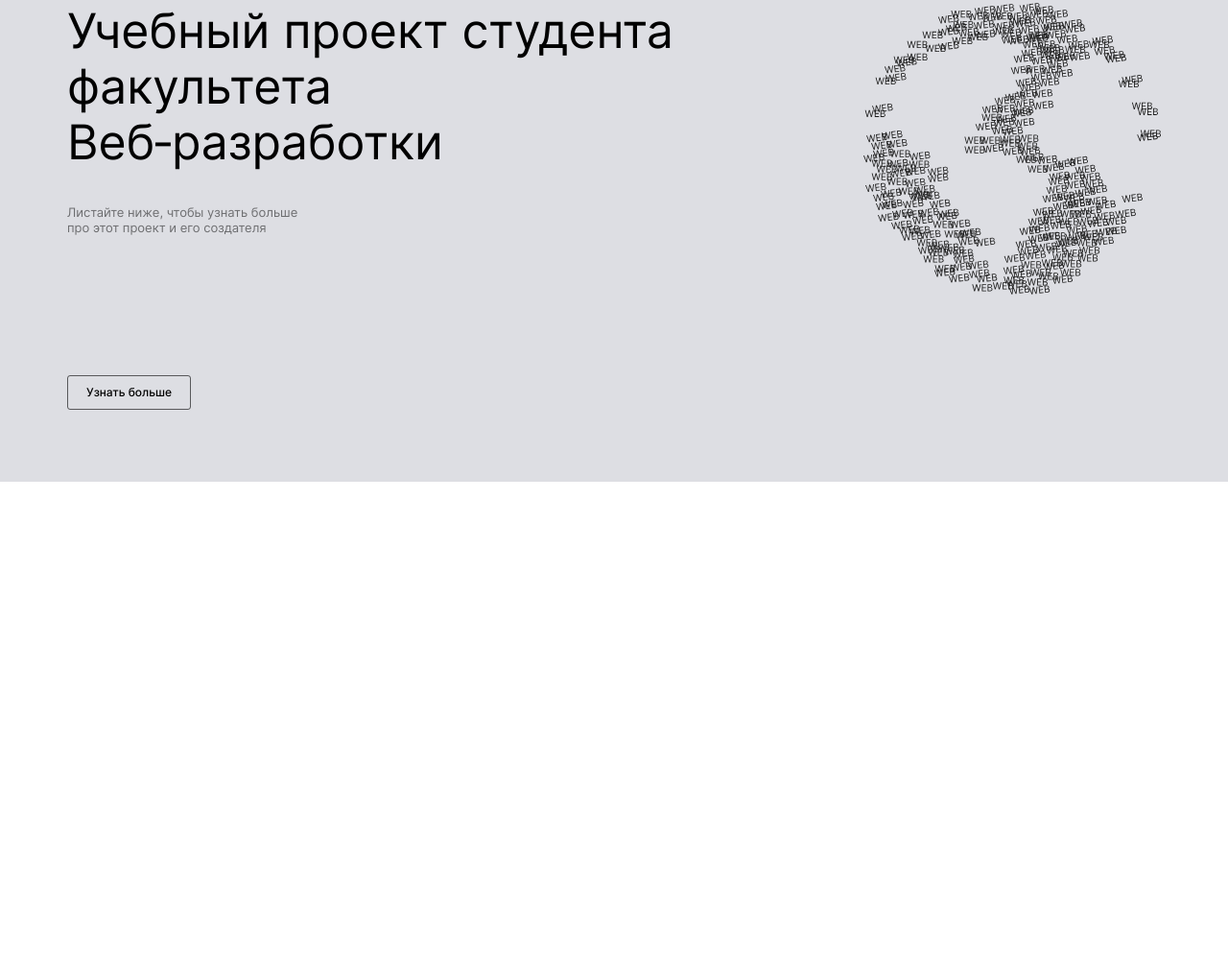
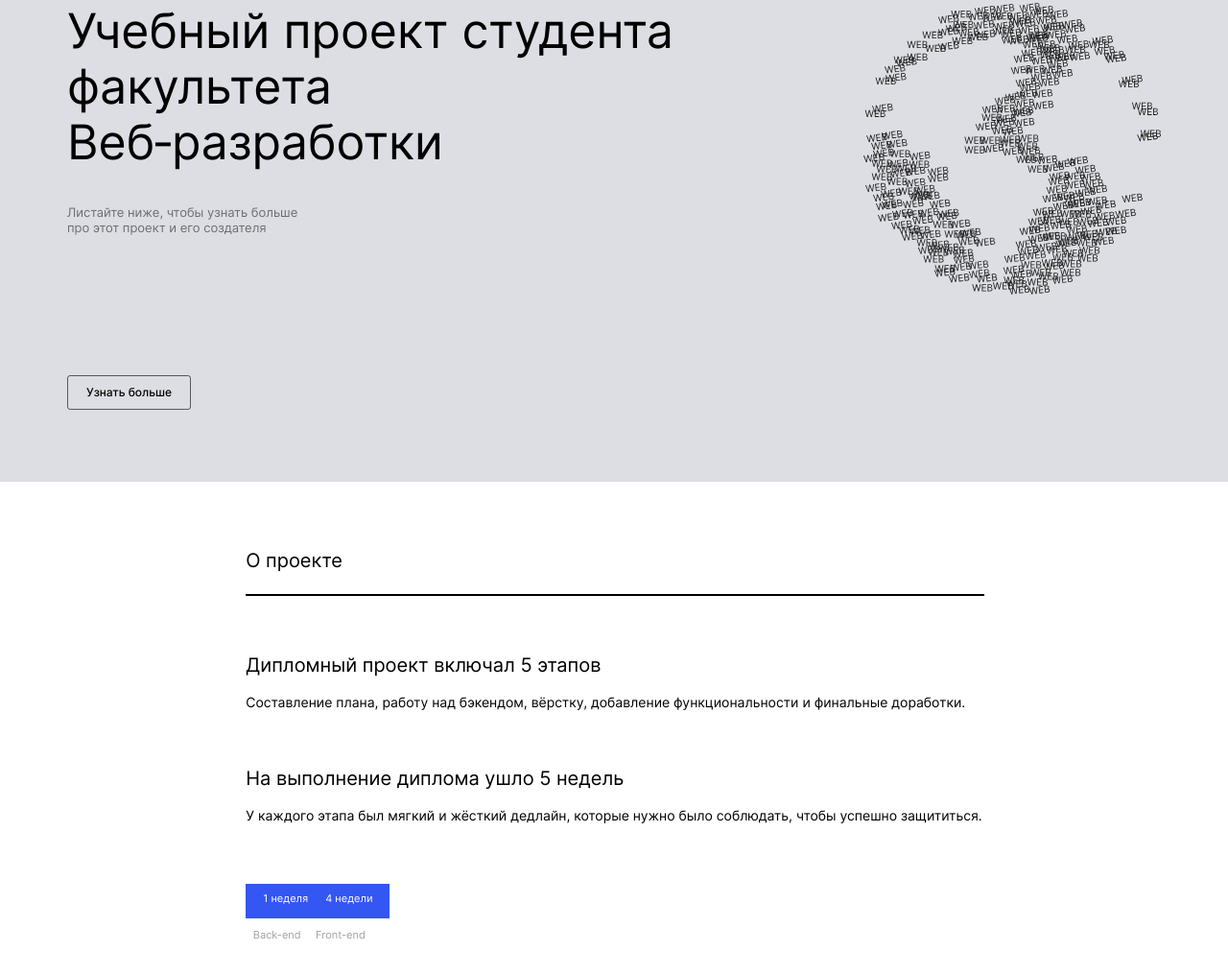
Before and after one commit to valeriiBorisenko/movies-explorer-frontend, a React app: page / in a window 1280 px wide. Shown: the part 146-1162 px from the top of the page at 96% size. Before the commit the page ends 800 px from the top, so only its background shows below. Built offline with nearby package versions, Linux system fonts and the light colour scheme.

Commit message:
feat: работа с aboutPage

```diff
--- a/src/components/Pages/MainPage/AboutProject/AboutProject.css
+++ b/src/components/Pages/MainPage/AboutProject/AboutProject.css
@@ -0,0 +1,37 @@
+.about-project {
+  display: flex;
+  flex-direction: column;
+  padding: 70px 18px;
+}
+
+.about-project__container {
+  display: flex;
+  flex-direction: column;
+  align-items: flex-start;
+  margin-top: 60px;
+  margin-bottom: 60px;
+}
+
+.border {
+  margin-top: 23px;
+  border: 1px solid #000000;
+  width: 100%;
+}
+
+.about-project_title {
+  margin-top: 56px;
+  margin-bottom: 16px;
+}
+
+.about-project_title:first-child {
+  margin-top: 0px;
+}
+
+.about-project__timeline {
+  display: flex;
+
+}
+
+.timeline_min {
+  width: 25%;
+}
--- a/src/components/Pages/MainPage/AboutProject/AboutProject.js
+++ b/src/components/Pages/MainPage/AboutProject/AboutProject.js
@@ -1,6 +1,45 @@
+import TitleH3 from '../../../ui/TitleH3/TitleH3';
+import Paragraph from '../../../ui/Paragraph/Paragraph'
+import Timeline from '../../../ui/TimeLine/TimeLine'
+
 function AboutProject() {
   return (
-    <section className="about-project" />
+    <section className="about-project">
+      <TitleH3
+        title="О проекте"
+        sectionClass="text-skin"
+      />
+      <div className="border" />
+      <div className="about-project__container">
+        <TitleH3
+          title="Дипломный проект включал 5 этапов"
+          sectionClass="about-project_title"
+        />
+        <Paragraph
+          title="Составление плана, работу над бэкендом, вёрстку, добавление функциональности и финальные доработки."
+          sectionClass="text-skin"
+        />
+        <TitleH3
+          title="На выполнение диплома ушло 5 недель"
+          sectionClass="about-project_title"
+        />
+        <Paragraph
+          title="У каждого этапа был мягкий и жёсткий дедлайн, которые нужно было соблюдать, чтобы успешно защититься."
+          sectionClass="text-skin"
+        />
+      </div>
+      <div className="about-project__timeline">
+        <Timeline
+          titleBox="1 неделя"
+          titleText="Back-end"
+          sectionClass="timeline_min"
+        />
+        <Timeline
+          titleBox="4 недели"
+          titleText="Front-end"
+        />
+      </div>
+    </section >
   )
 }
 
--- /dev/null
+++ b/src/components/ui/Paragraph/Paragraph.css
@@ -0,0 +1,20 @@
+.paragraph {
+  font-weight: 400;
+  font-size: 13px;
+  line-height: 16px;
+  text-align: left;
+}
+
+@media screen and (min-width: 768px) {
+  .paragraph {
+    font-size: 12px;
+    line-height: 18px;
+  }
+}
+
+@media screen and (min-width: 1024px) {
+  .paragraph {
+    font-size: 14px;
+    line-height: 22px;
+  }
+}
--- /dev/null
+++ b/src/components/ui/Paragraph/Paragraph.js
@@ -0,0 +1,7 @@
+function Paragraph({ title, sectionClass }) {
+  return (
+    <h2 className={`paragraph ${sectionClass}`}>{title}</h2>
+  );
+}
+
+export default Paragraph;
--- /dev/null
+++ b/src/components/ui/TimeLine/TimeLine.css
@@ -0,0 +1,26 @@
+.timeline {
+  display: flex;
+  flex-direction: column;
+  align-items: center;
+}
+
+.timeline__box {
+  min-height: 18px;
+  width: 100%;
+  background-color: #3456F3;
+  text-align: center;
+  font-weight: 400;
+  font-size: 11px;
+  line-height: 13px;
+  color: #ffffff;
+  margin: 0;
+  padding: 0;
+  padding: 9px;
+}
+
+.timeline__text {
+  font-size: 11px;
+  line-height: 13px;
+  color: #A0A0A0;
+  text-align: center;
+}
--- /dev/null
+++ b/src/components/ui/TimeLine/TimeLine.js
@@ -0,0 +1,10 @@
+function TimeLine({ titleBox, titleText, sectionClass }) {
+  return (
+    <timeline>
+      <p className={`timeline__box ${sectionClass}`}>{titleBox}</p>
+      <p className="timeline__text">{titleText}</p>
+    </timeline>
+  )
+}
+
+export default TimeLine
--- /dev/null
+++ b/src/components/ui/TitleH2/TitleH2.css
@@ -0,0 +1,14 @@
+.title-h2 {
+  font-weight: 400;
+  font-size: 30px;
+  line-height: 36px;
+  text-align: center;
+  margin: 0%;
+}
+
+@media screen and (min-width: 768px) {
+  .title-h2 {
+    font-size: 50px;
+    line-height: 58px;
+  }
+}
--- /dev/null
+++ b/src/components/ui/TitleH3/TitleH3.css
@@ -0,0 +1,13 @@
+.title-h3 {
+  font-weight: 400;
+  font-size: 18px;
+  line-height: 22px;
+  text-align: left;
+}
+
+@media screen and (min-width: 768px) {
+  .title-h3 {
+    font-size: 20px;
+    line-height: 24px;
+  }
+}
--- /dev/null
+++ b/src/components/ui/TitleH3/TitleH3.js
@@ -0,0 +1,7 @@
+function TitleH3({ title, sectionClass }) {
+  return (
+    <h2 className={`title-h3 ${sectionClass}`}>{title}</h2>
+  );
+}
+
+export default TitleH3;
--- a/src/index.css
+++ b/src/index.css
@@ -3,21 +3,28 @@
 
 @import url(./styles/link-opacity.css);
 @import url(./styles/main.css);
+@import url(./styles/text-skin.css);
 
 @import url(./components/App/App.css);
 @import url(./components/Header/Header.css);
+@import url(./components/Footer/Footer.css);
+
 @import url(./components/Pages/MainPage/MainPage.css);
 @import url(./components/Pages/Movies/Movies.css);
 @import url(./components/Pages/Profile/Profile.css);
 @import url(./components/Pages/Register/Register.css);
 @import url(./components/Pages/Login/Login.css);
 @import url(./components/Pages/PageNotFound/PageNotFound.css);
-@import url(./components/Footer/Footer.css);
 
 @import url(./components/Pages/MainPage/Promo/Promo.css);
+@import url(./components/Pages/MainPage/AboutProject/AboutProject.css);
 
 @import url(./components/ui/Button/Button.css);
 @import url(./components/ui/MainHeader/MainHeader.css);
 @import url(./components/ui/Navigation/Navigation.css);
 @import url(./components/ui/NavItem/NavItem.css);
 @import url(./components/ui/ButtonAccount/ButtonAccount.css);
+@import url(./components/ui/TitleH2/TitleH2.css);
+@import url(./components/ui/TitleH3/TitleH3.css);
+@import url(./components/ui/Paragraph/Paragraph.css);
+@import url(./components/ui/TimeLine/TimeLine.css);
--- /dev/null
+++ b/src/styles/text-skin.css
@@ -0,0 +1,4 @@
+.text-skin {
+  margin: 0;
+  padding: 0;
+}
```
Also changed, not shown: src/components/ui/TitleH2/TitleH2.js (added, +7 -0 lines).
